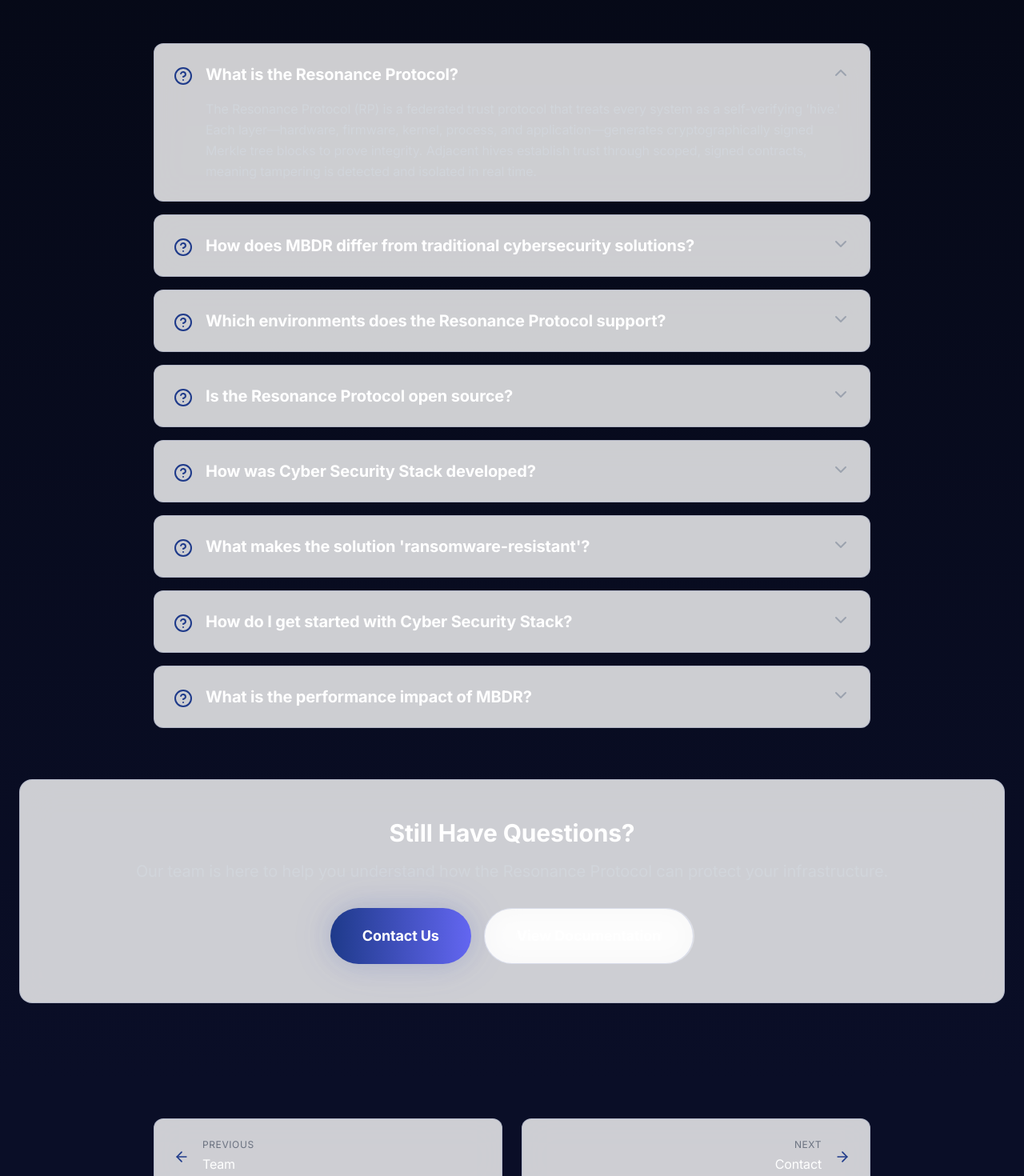
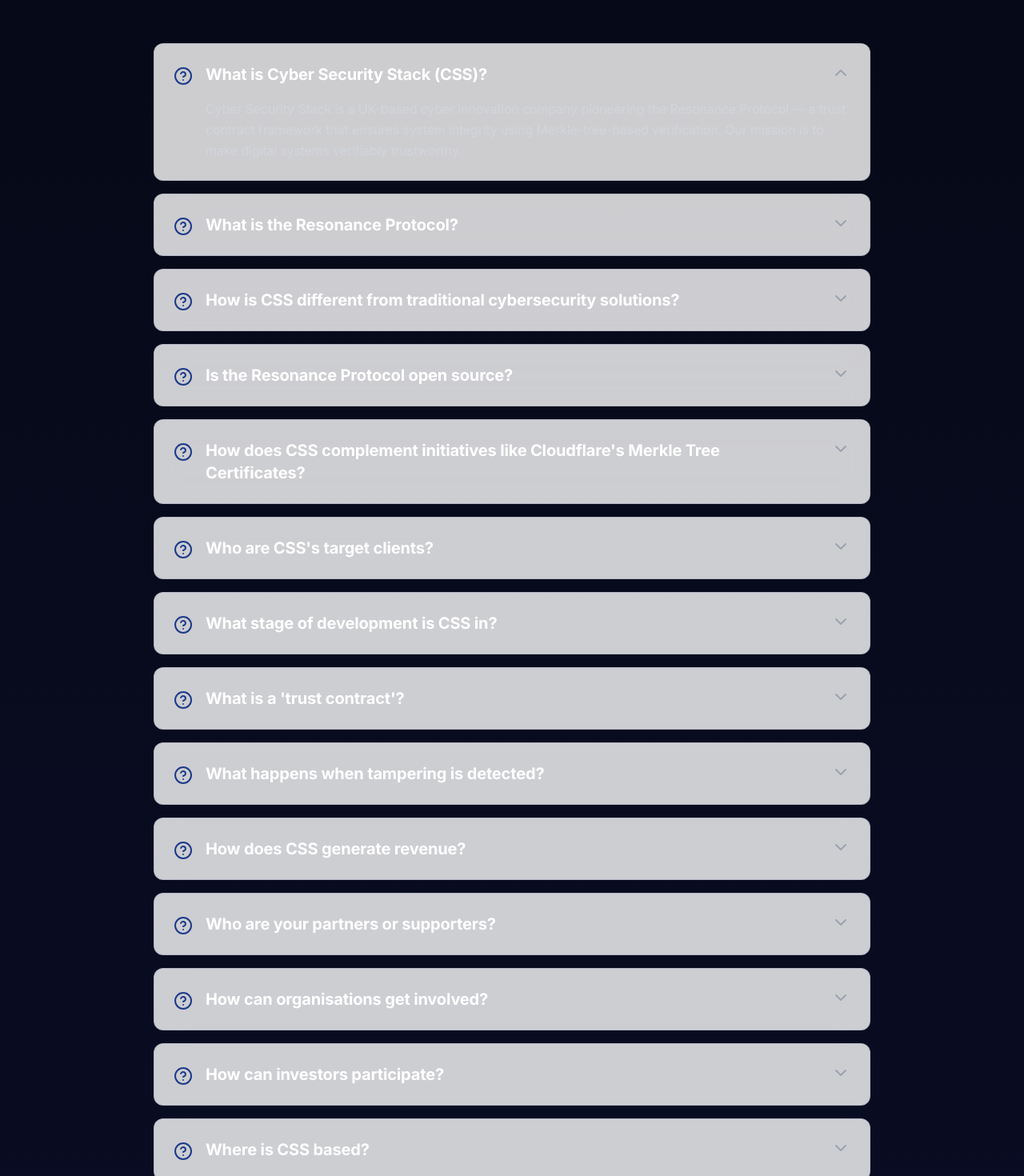
Before and after one commit to DevanshM1211/Cybersecurity-Stack-Website, a Next.js app: page /faq in a window 1280 px wide. Shown: the part 300-1770 px from the top of the page at 80% size. Built offline with nearby package versions, Linux system fonts and the light colour scheme.

Commit message:
Update FAQ content to client-provided Q&A set

```diff
--- a/components/FAQ.tsx
+++ b/components/FAQ.tsx
@@ -12,45 +12,81 @@ const FAQ = () => {
 
   const faqs = [
     {
+      question: "What is Cyber Security Stack (CSS)?",
+      answer:
+        "Cyber Security Stack is a UK-based cyber innovation company pioneering the Resonance Protocol — a trust contract framework that ensures system integrity using Merkle-tree-based verification. Our mission is to make digital systems verifiably trustworthy.",
+    },
+    {
       question: "What is the Resonance Protocol?",
       answer:
-        "The Resonance Protocol (RP) is a federated trust protocol that treats every system as a self-verifying 'hive.' Each layer—hardware, firmware, kernel, process, and application—generates cryptographically signed Merkle tree blocks to prove integrity. Adjacent hives establish trust through scoped, signed contracts, meaning tampering is detected and isolated in real time.",
+        "The Resonance Protocol is a federated trust protocol that enables systems (devices, applications, or networks) to verify their internal integrity and establish trust contracts with other systems. It detects tampering in real time and isolates compromised components automatically.",
     },
     {
       question:
-        "How does MBDR differ from traditional cybersecurity solutions?",
+        "How is CSS different from traditional cybersecurity solutions?",
       answer:
-        "Unlike traditional signature-based or behavior-based detection, MBDR (Merkle-Based Detection and Response) provides cryptographic proof of system integrity at every layer. It operates autonomously without human intervention, detecting and isolating compromised components in real time—often in under 1 millisecond. This makes it ransomware-resistant by design.",
-    },
-    {
-      question: "Which environments does the Resonance Protocol support?",
-      answer:
-        "The Resonance Protocol is designed to work seamlessly across IT, OT (Operational Technology), and IoT environments. It's lightweight and flexible enough to run on everything from enterprise servers to industrial control systems and IoT devices, adapting to diverse infrastructures without compromising performance.",
+        "Traditional security tools detect or prevent attacks after they happen. The Resonance Protocol builds security into the system's DNA — continuously verifying integrity and revoking trust if anomalies are detected.",
     },
     {
       question: "Is the Resonance Protocol open source?",
       answer:
-        "Yes! We maintain an open GitHub repository with whitepapers, proof-of-concept implementations, and documentation. We invite security professionals, researchers, and innovators to explore, test, and even try to break it. Transparency is core to building trust in our technology.",
+        "Yes, part of it is. The foundational layer (Passive Mode) is open source and being positioned for IETF standardisation to promote adoption. The enterprise version (Active Mode) includes orchestration, network isolation, and advanced telemetry for commercial use.",
     },
     {
-      question: "How was Cyber Security Stack developed?",
+      question:
+        "How does CSS complement initiatives like Cloudflare's Merkle Tree Certificates?",
       answer:
-        "Cyber Security Stack (CSS) developed the Resonance Protocol through rigorous research at the University of Oxford. This partnership combines world-leading cryptographic expertise with cutting-edge federated trust architecture, backed by academic rigor and peer-reviewed security protocols.",
+        "Both approaches aim to increase transparency and trust on the internet. CSS extends this principle beyond certificates into full-system trust verification, enabling endpoints and IoT devices to self-verify and establish real-time trust boundaries.",
     },
     {
-      question: "What makes the solution 'ransomware-resistant'?",
+      question: "Who are CSS's target clients?",
       answer:
-        "The integrity-first architecture means every component continuously proves its authenticity through cryptographic verification. If ransomware attempts to tamper with any layer, the trust chain breaks instantly, and the affected component is automatically rejected and isolated before it can spread—making traditional ransomware attacks ineffective.",
+        "CSS primarily works with enterprise IT, OT, and IoT sectors — especially those with complex infrastructures that require verifiable integrity such as councils, manufacturers, and service providers.",
     },
     {
-      question: "How do I get started with Cyber Security Stack?",
+      question: "What stage of development is CSS in?",
       answer:
-        "Getting started is simple: our solution includes lightweight agents for endpoint protection, a SaaS platform for centralized management and dashboards, and professional services for onboarding, technical review, and ongoing support. Contact us to schedule a demo and see the Resonance Protocol in action.",
+        "CSS has completed the first-generation prototype of the Resonance Protocol, is onboarding early design partners, and is preparing its MVP for pre-seed investment.",
     },
     {
-      question: "What is the performance impact of MBDR?",
+      question: "What is a 'trust contract'?",
       answer:
-        "MBDR is engineered for speed without sacrificing security. Our lightweight agents have minimal footprint, and detection happens in real time (typically under 1ms). The system is designed to be 'super fast'—providing enterprise-grade protection without adding complexity or slowing down operations.",
+        "A trust contract is a digitally signed agreement between two verified systems, based on their validated Merkle roots and defined communication policies. It allows only trusted systems to exchange data.",
+    },
+    {
+      question: "What happens when tampering is detected?",
+      answer:
+        "If a system deviates from its baseline (indicating tampering), the protocol immediately revokes its trust contract and isolates it from the network until revalidation occurs.",
+    },
+    {
+      question: "How does CSS generate revenue?",
+      answer:
+        "Through enterprise licensing, managed trust orchestration services, and integration consultancy for companies adopting the Resonance Protocol in Active Mode.",
+    },
+    {
+      question: "Who are your partners or supporters?",
+      answer:
+        "CSS collaborates with innovation hubs such as Plexal, Innovate UK, and regional academic and industry networks to accelerate adoption and research in trust-based security.",
+    },
+    {
+      question: "How can organisations get involved?",
+      answer:
+        "Organisations can apply to become design partners or pilot sites, gaining early access to the technology and influencing its development roadmap.",
+    },
+    {
+      question: "How can investors participate?",
+      answer:
+        "CSS is currently in its pre-seed phase and open to investment discussions with angels, VCs, and strategic partners aligned with cyber resilience and IoT security innovation.",
+    },
+    {
+      question: "Where is CSS based?",
+      answer:
+        "CSS is headquartered in Manchester, UK, with a network of partners and collaborators across the country.",
+    },
+    {
+      question: "How can I contact CSS?",
+      answer:
+        "You can reach us through the website's contact form or by emailing the team at info@cybersecuritystack.io.",
     },
   ];
 
```
